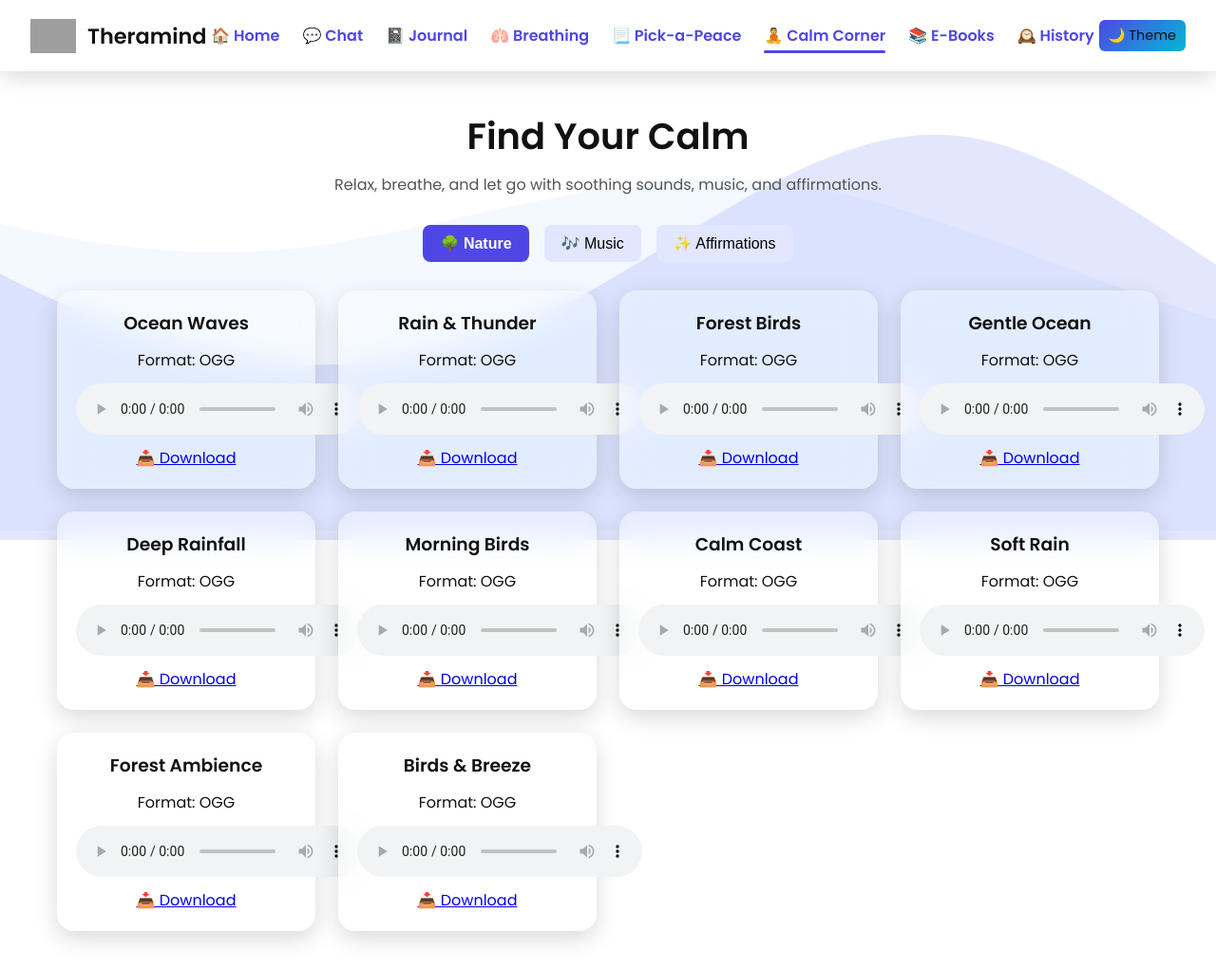
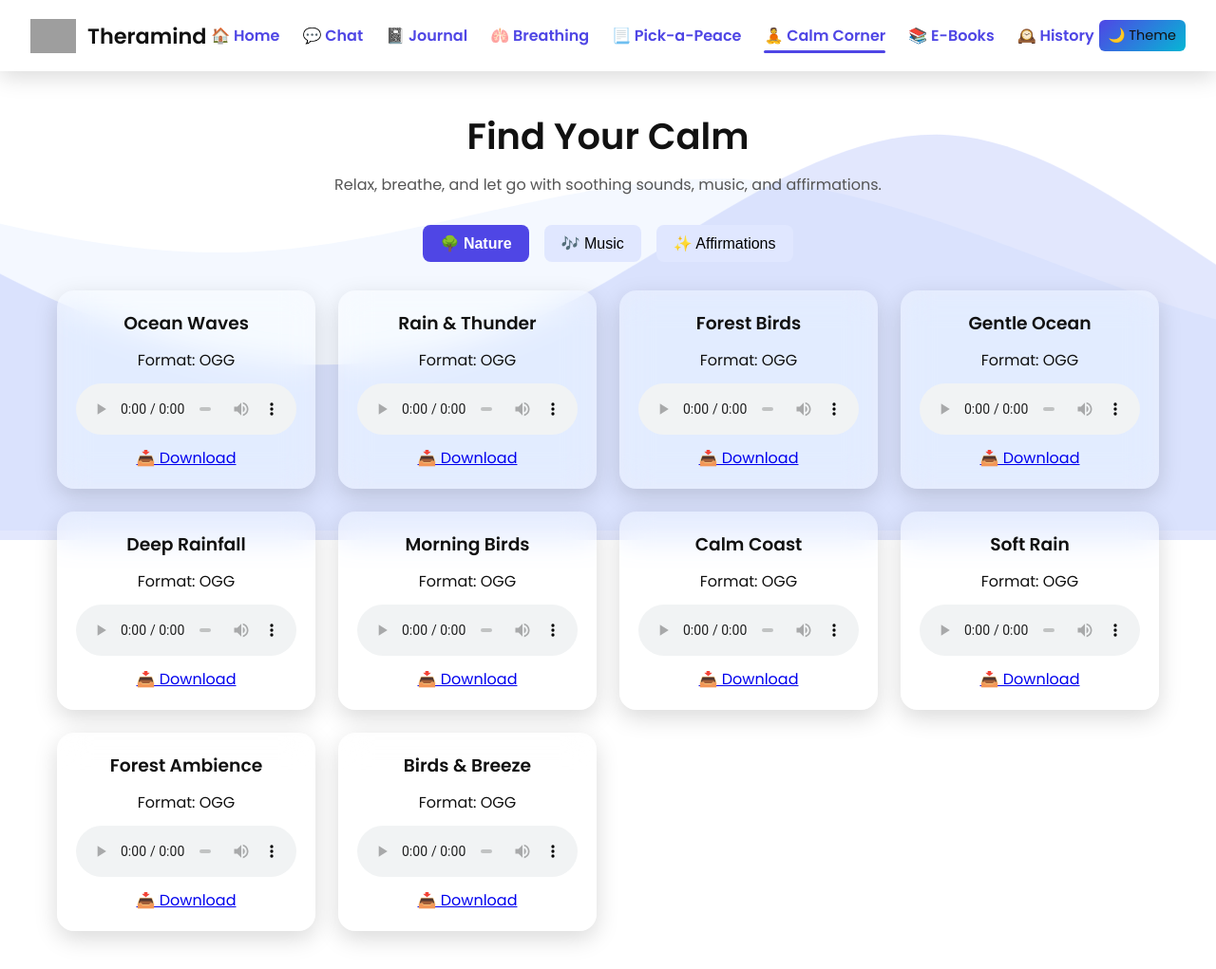
Before and after one commit to rahimdosani/Theramind--website, a Flask app: page /calm-corner in a window 1280 px wide. Shown: the whole page at 95% size. Run offline with Flask 3, Linux system fonts and the light colour scheme; the visitor is signed in with stand-in values (Sample User, id 1); grey boxes are pictures that could not be loaded.

Commit message:
Fix Calm Corner audio overflow by constraining audio width and adding min-width:0 for grid stability

```diff
--- a/templates/calm-corner.html
+++ b/templates/calm-corner.html
@@ -228,6 +228,7 @@ h1 {
 .affirm-card {
   width: 100%;
   max-width: 100%;
+  min-width: 0;
   padding: 20px;
   border-radius: 18px;
   backdrop-filter: var(--glass-blur);
@@ -236,6 +237,12 @@ h1 {
   display: flex;
   flex-direction: column;
   gap: 12px;
+}
+
+.audio-card audio {
+  width: 100%;
+  max-width: 100%;
+  display: block;
 }
 
 /* Audio card background */
```
